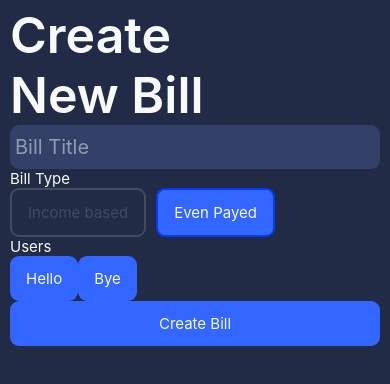
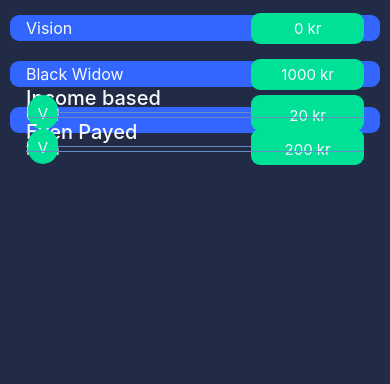
Before and after one commit to glasspinnA/BillSplitterAI, a React Native app: screen / in a window 390 px wide. Shown: the top 384 px of the page. Built offline with nearby package versions, Linux system fonts and the light colour scheme.

Commit message:
new screens n stuff

```diff
--- a/App.tsx
+++ b/App.tsx
@@ -2,15 +2,19 @@
 import { ThemeProvider } from "./src/component/baseComponents/ThemeProvider";
 import { BaseScreenContainer } from "./src/containers/BaseScreenContainer";
 import { BillingScreen } from "./src/screen/Billing";
+import { BillingOverViewScreen } from "./src/screen/BillingOverview";
 import { CreateUserScreen } from "./src/screen/CreateUser";
 import { StyleScreen } from "./src/screen/Style";
+import { UserPayOverViewScreen } from "./src/screen/UserPayOverview";
 export default function App() {
   return (
     <ThemeProvider>
       <BaseScreenContainer>
         {/* <StyleScreen></StyleScreen> */}
         {/* <CreateUserScreen /> */}
-        <BillingScreen></BillingScreen>
+        {/* <BillingOverViewScreen /> */}
+        {/* <BillingScreen></BillingScreen> */}
+        <UserPayOverViewScreen />
       </BaseScreenContainer>
     </ThemeProvider>
   );
--- /dev/null
+++ b/src/component/UserIcon.tsx
@@ -0,0 +1,27 @@
+import * as React from "react";
+import styled from "styled-components/native";
+import { BaseColors } from "../styles/Colors";
+import { Text } from "./baseComponents/Text";
+
+export interface UserIconProps {
+  name: string;
+  color?: string;
+}
+
+export function UserIcon(props: UserIconProps) {
+  return (
+    <Circle>
+      <Text>{props.name.substr(0, 1).toUpperCase()}</Text>
+    </Circle>
+  );
+}
+
+const Circle = styled.View`
+  background: ${BaseColors.SUCCESS};
+  border-radius: 15px;
+  width: 30px;
+  height: 30px;
+  padding: 4px;
+  align-items: center;
+  margin-horizontal: 2px;
+`;
--- /dev/null
+++ b/src/component/UserPayRenderItem.tsx
@@ -0,0 +1,98 @@
+import * as React from "react";
+import { TouchableWithoutFeedback, View } from "react-native";
+import { Text } from "../component/baseComponents/Text";
+import UserPay from "../interfaces/User/IUserPay";
+import { borderRadiusWrapper, FlatListItem } from "../styles/SharedStyles";
+import styled from "styled-components/native";
+import { BaseColors } from "./../styles/Colors";
+import { FontSize } from "../enums/Text/FontSize";
+import BillPaymentInfo from "../interfaces/Bill/IBillPaymentInfo";
+import { PaymentMode, getPaymentModeName } from "../enums/PaymentMode";
+import { UserIcon } from "./UserIcon";
+import { getHEXColor } from "./../helpers/StyleHelpers";
+import Color from "color";
+export interface UserPayRenderItemProps {
+  item: UserPay;
+}
+
+export function UserPayRenderItem(props: UserPayRenderItemProps) {
+  const [toggle, setToggle] = React.useState(true);
+
+  const RenderRowView = (billPaymentInfo: BillPaymentInfo[], title: string): JSX.Element => {
+    if (billPaymentInfo.length === 0) return <></>;
+    return (
+      <>
+        <Text fontSize={FontSize.S1}>{title}</Text>
+        {billPaymentInfo.map((x) => (
+          <>
+            <FlatListItem.Row>
+              <FlatListItem.Column flex={2}>
+                <Text>{x.Name}</Text>
+              </FlatListItem.Column>
+              <FlatListItem.Column>
+                <SumToPay>
+                  <Text>{x.SumForUserToPay} kr</Text>
+                </SumToPay>
+              </FlatListItem.Column>
+            </FlatListItem.Row>
+            <FlatListItem.Row>
+              {x.SumToPayUser && (
+                <FlatListItem.Column>
+                  <UserIcon name={x.UserToPaySumTo!.Name} />
+                </FlatListItem.Column>
+              )}
+            </FlatListItem.Row>
+            <Divider />
+          </>
+        ))}
+      </>
+    );
+  };
+
+  return (
+    <TouchableWithoutFeedback onPress={() => setToggle(!toggle)}>
+      <View>
+        <FlatListItem.Item flex={0}>
+          <FlatListItem.Row>
+            <FlatListItem.Column flex={2}>
+              <Text fontSize={FontSize.S2}>{props.item.Name}</Text>
+            </FlatListItem.Column>
+            <FlatListItem.Column>
+              <SumToPay>
+                <Text>{props.item.TotalSumToPay} kr</Text>
+              </SumToPay>
+            </FlatListItem.Column>
+          </FlatListItem.Row>
+        </FlatListItem.Item>
+
+        {toggle && props.item.TotalSumToPay > 0 && (
+          <>
+            <FlatListItem.Item>
+              <FlatListItem.Row>
+                <FlatListItem.Column>
+                  {RenderRowView(props.item.SumToPayIncomeBased, getPaymentModeName(PaymentMode.INCOME_BASED_PAYED))}
+                  {RenderRowView(props.item.SumToPayEvenBased, getPaymentModeName(PaymentMode.EVEN_PAYED))}
+                </FlatListItem.Column>
+              </FlatListItem.Row>
+            </FlatListItem.Item>
+          </>
+        )}
+      </View>
+    </TouchableWithoutFeedback>
+  );
+}
+
+const SumToPay = styled.View`
+  background: ${BaseColors.SUCCESS}
+  ${borderRadiusWrapper}
+  padding-vertical:6px;
+  padding-horizontal:5px;
+  min-width:80%;
+  align-items:center;
+`;
+
+const Divider = styled.View`
+  border-bottom-color: ${Color(getHEXColor(BaseColors.WHITE)).darken(0.4).hex()};
+  border-bottom-width: 1px;
+  margin-vertical: 2px;
+`;
--- /dev/null
+++ b/src/component/baseComponents/Flatlist.tsx
@@ -0,0 +1,17 @@
+import * as React from "react";
+import { ListRenderItem } from "react-native";
+import styled from "styled-components/native";
+
+interface FlatlistProps<T> {
+  items: T[];
+  renderItem: ListRenderItem<T> | null | undefined;
+  keyExtractor: (item: any, index: number) => string;
+}
+
+const Flatlist = <T extends {}>(props: FlatlistProps<T> /*& { children: React.ReactNode }*/) => {
+  return <NativeFlatList data={props.items} renderItem={props.renderItem} keyExtractor={props.keyExtractor} />;
+};
+
+const NativeFlatList = styled.FlatList``;
+
+export { Flatlist };
--- a/src/helpers/MappingHelper.ts
+++ b/src/helpers/MappingHelper.ts
@@ -16,6 +16,7 @@
 
 const GetBillPaymentInfo = (bill: Bill, SumToPay: number, sumToPayUser?: number): IBillPaymentInfo => {
   return {
+    Id: bill.Id,
     Name: bill.Name,
     Price: bill.Price,
     SumForUserToPay: SumToPay,
--- a/src/interfaces/Bill/IBaseBill.ts
+++ b/src/interfaces/Bill/IBaseBill.ts
@@ -1,4 +1,5 @@
 export default interface IBaseBill {
   Name: string;
   Price: number;
+  Id: string;
 }
--- /dev/null
+++ b/src/screen/BillingOverview.tsx
@@ -0,0 +1,47 @@
+import * as React from "react";
+import { View, ListRenderItemInfo } from "react-native";
+import { Flatlist } from "../component/baseComponents/Flatlist";
+import { Text } from "../component/baseComponents/Text";
+import Bill from "../interfaces/Bill/IBill";
+import { FlatListItem } from "../styles/SharedStyles";
+import { GetDummy_Bills } from "../tests/constants/constants";
+import { FontSize } from "../enums/Text/FontSize";
+import { getPaymentModeName } from "../enums/PaymentMode";
+import { UserIcon } from "../component/UserIcon";
+
+export interface BillingOverViewScreenProps {}
+
+export function BillingOverViewScreen(props: BillingOverViewScreenProps) {
+  const renderItem = ({ item }: ListRenderItemInfo<Bill>) => {
+    return (
+      <FlatListItem.Item>
+        <FlatListItem.Row>
+          <FlatListItem.Column flex={3}>
+            <Text fontSize={FontSize.S1}>{item.Name}</Text>
+          </FlatListItem.Column>
+          <FlatListItem.Column>
+            <Text fontSize={FontSize.P2}>{item.Price} kr</Text>
+          </FlatListItem.Column>
+        </FlatListItem.Row>
+        <FlatListItem.Row>
+          <FlatListItem.Column>
+            <Text>{getPaymentModeName(item.PaymentMode)}</Text>
+          </FlatListItem.Column>
+        </FlatListItem.Row>
+        <FlatListItem.Row>
+          <Text>👤</Text>
+          {item.Payers.map((x) => (
+            <UserIcon name={x.Name} />
+          ))}
+        </FlatListItem.Row>
+        {item.PaidByUser && (
+          <FlatListItem.Row>
+            <Text>Paid By</Text>
+            <UserIcon name={item.PaidByUser.Name} />
+          </FlatListItem.Row>
+        )}
+      </FlatListItem.Item>
+    );
+  };
+  return <Flatlist<Bill> items={GetDummy_Bills()} keyExtractor={(item: Bill) => item.Id} renderItem={renderItem} />;
+}
--- /dev/null
+++ b/src/screen/UserPayOverview.tsx
@@ -0,0 +1,17 @@
+import * as React from "react";
+import { Flatlist } from "../component/baseComponents/Flatlist";
+import UserPay from "../interfaces/User/IUserPay";
+import { GetDummy_UserPay } from "../tests/constants/constants";
+import { UserPayRenderItem } from "../component/UserPayRenderItem";
+
+export interface UserPayOverViewScreenProps {}
+
+export function UserPayOverViewScreen(props: UserPayOverViewScreenProps) {
+  return (
+    <Flatlist<UserPay>
+      items={GetDummy_UserPay()}
+      keyExtractor={(item: UserPay) => item.Id}
+      renderItem={(x) => <UserPayRenderItem item={x.item} />}
+    />
+  );
+}
--- a/src/styles/SharedStyles.ts
+++ b/src/styles/SharedStyles.ts
@@ -1,4 +1,6 @@
 import { css } from "styled-components";
+import styled from "styled-components/native";
+import { BaseColors } from "./Colors";
 
 const borderRadiusWrapper = css`
   border-radius: 9px;
@@ -9,4 +11,34 @@
   padding-horizontal: 16px;
 `;
 
-export { borderRadiusWrapper, sharedPadding };
+interface Item {
+  flex?: number;
+}
+const Item = styled.View`
+  background: ${BaseColors.PRIMARY}
+  ${borderRadiusWrapper}
+  ${sharedPadding}
+  margin-vertical:10px;
+  flex: ${(props: Column) => (props.flex == undefined ? 1 : props.flex)};
+`;
+
+const Row = styled.View`
+  flex-direction: row;
+  flex: 1;
+`;
+
+interface Column {
+  flex?: number;
+}
+const Column = styled.View`
+  flex: ${(props: Column) => (props.flex == undefined ? 1 : props.flex)};
+  align-self: center;
+`;
+
+const FlatListItem = {
+  Row: Row,
+  Item: Item,
+  Column: Column,
+};
+
+export { borderRadiusWrapper, sharedPadding, FlatListItem };
--- a/src/tests/constants/constants.ts
+++ b/src/tests/constants/constants.ts
@@ -1,8 +1,58 @@
 import { v4 as uuidv4 } from "uuid";
+import { PaymentMode } from "../../enums/PaymentMode";
+import Bill from "../../interfaces/Bill/IBill";
+import IBillPaymentInfo from "../../interfaces/Bill/IBillPaymentInfo";
 import User from "../../interfaces/User/IUser";
+import UserPay from "../../interfaces/User/IUserPay";
 export const USERS = [
   { Id: uuidv4(), Name: "Vision", Income: 10000 },
   { Id: uuidv4(), Name: "Black Widow", Income: 20000 },
 ] as User[];
 
+export const GetDummy_Bills = (): Bill[] => {
+  return [
+    {
+      Id: uuidv4(),
+      Name: "Godi",
+      Price: 20,
+      PaymentMode: PaymentMode.EVEN_PAYED,
+      Payers: USERS,
+    },
+    {
+      Id: uuidv4(),
+      Name: "Hyra",
+      Price: 570,
+      PaymentMode: PaymentMode.INCOME_BASED_PAYED,
+      Payers: USERS,
+    },
+  ];
+};
+
+export const GetDummy_UserPay = (): UserPay[] => {
+  return [
+    {
+      Id: USERS[0].Id,
+      Income: USERS[0].Income,
+      Name: USERS[0].Name,
+      TotalSumToPay: 0,
+      SumToPayIncomeBased: [] as IBillPaymentInfo[],
+      SumToPayEvenBased: [] as IBillPaymentInfo[],
+    },
+    {
+      Id: USERS[1].Id,
+      Income: USERS[1].Income,
+      Name: USERS[1].Name,
+      TotalSumToPay: 1000,
+      SumToPayIncomeBased: [
+        { SumForUserToPay: 100, UserToPaySumTo: USERS[0], SumToPayUser: 100, Name: GetDummy_Bills()[1].Name },
+        { SumForUserToPay: 20, UserToPaySumTo: USERS[0], SumToPayUser: 20, Name: GetDummy_Bills()[0].Name },
+      ] as IBillPaymentInfo[],
+      SumToPayEvenBased: [
+        { SumForUserToPay: 1000, UserToPaySumTo: USERS[0], SumToPayUser: 1000, Name: GetDummy_Bills()[0].Name },
+        { SumForUserToPay: 200, UserToPaySumTo: USERS[0], SumToPayUser: 200, Name: GetDummy_Bills()[1].Name },
+      ] as IBillPaymentInfo[],
+    },
+  ] as UserPay[];
+};
+
 export const GET_EXTRA_USER = { Id: uuidv4(), Name: "Name: " + uuidv4, Income: 500 } as User;
```
Also changed, not shown: 1 other file (tests, documents, lock files or other folders).
